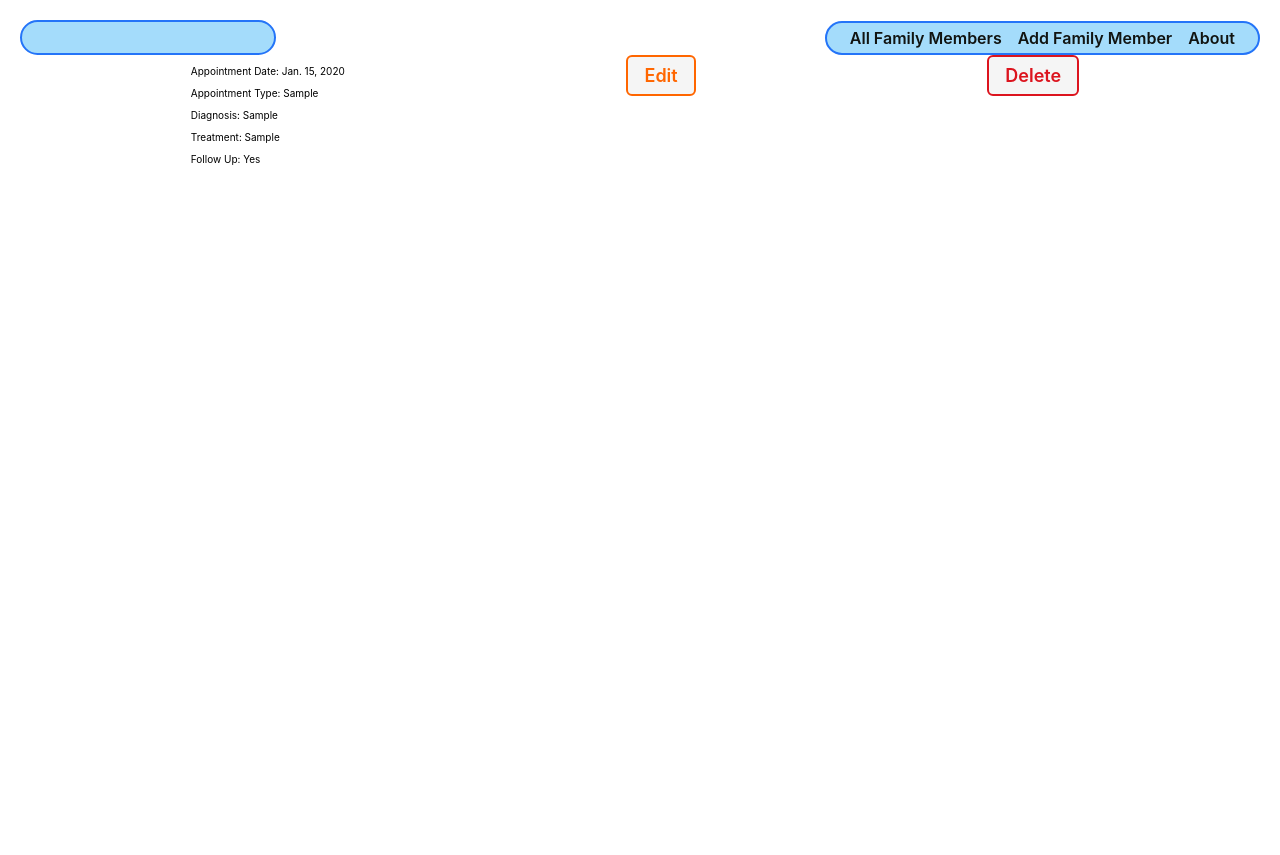
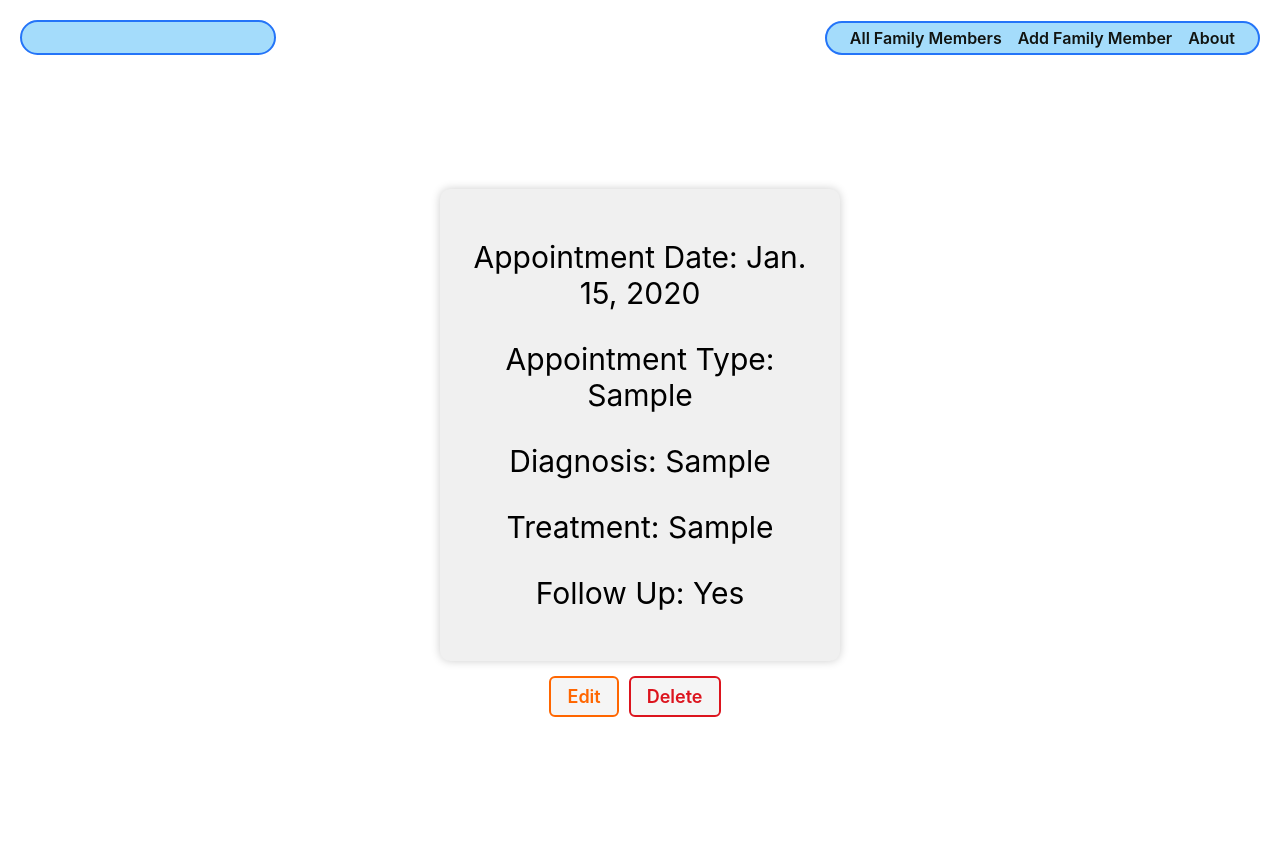
Before and after one commit to ronrain/Family-Health-Base, a Django app: page /appointments/1/ in a window 1280 px wide. Before the commit the page ends 165 px from the top, so only its background shows below. Run offline with Django 4.2, Linux system fonts and the light colour scheme; tables that the repository leaves empty hold one stand-in row (values such as "Sample post").

```diff
--- a/main_app/models.py
+++ b/main_app/models.py
@@ -1,5 +1,6 @@
 from django.db import models
 from django.urls import reverse
+from django.contrib.auth.models import User
 
 OPTIONS = (
   ('Yes', 'Yes'),
@@ -24,6 +25,7 @@ class Member(models.Model):
   weight = models.IntegerField()
   medical_history = models.TextField(max_length=250)
   update_date = models.DateField('Update Date')
+  user = models.ForeignKey(User, on_delete=models.CASCADE)
 
   def __str__(self):
     return self.name
--- /dev/null
+++ b/main_app/static/css/members/appointment-detail.css
@@ -0,0 +1,32 @@
+.appointment-container {
+  display: flex;
+  flex-direction: column;
+  align-items: center;
+  justify-content: center;
+  min-height: 100vh;
+}
+
+.appointment {
+  text-align: center;
+  background-color: #f0f0f0;
+  padding: 20px;
+  border-radius: 10px;
+  box-shadow: 0 0 10px rgba(0, 0, 0, 0.2);
+  max-width: 400px;
+  width: 100%;
+  margin: 0 auto;
+}
+
+.subsection-title {
+  font-size: 24px;
+}
+
+p {
+  font-size: 3rem;
+}
+
+.buttons {
+  display: inline-flex;
+  padding: .5rem;
+  margin-top: 1rem;
+}
--- a/main_app/templates/main_app/appointment_detail.html
+++ b/main_app/templates/main_app/appointment_detail.html
@@ -5,7 +5,7 @@
 <link
   rel="stylesheet"
   type="text/css"
-  href="{% static 'css/members/member-detail.css' %}"
+  href="{% static 'css/members/appointment-detail.css' %}"
 />
 {% endblock %}
 
@@ -20,8 +20,10 @@
     <p>Treatment: {{ appointment.treatment }}</p>
     <p>Follow Up: {{ appointment.follow_up }}</p>
   </div>
-  <a href="{% url 'appointment-update' appointment.id %}" class="btn warn">Edit</a>
-<a href="{% url 'appointment-delete' appointment.id %}" class="btn danger">Delete</a>
+  <div class="buttons">
+    <a href="{% url 'appointment-update' appointment.id %}" class="btn warn">Edit</a>
+  <a href="{% url 'appointment-delete' appointment.id %}" class="btn danger">Delete</a>
+  </div>
 </section>
 
 {% endblock %}
--- a/main_app/templates/main_app/member_confirm_delete.html
+++ b/main_app/templates/main_app/member_confirm_delete.html
@@ -7,7 +7,6 @@
   <h1>Remove Family Member</h1>
 </div>
 <h2>Are you sure you want to remove {{ member.name }}?</h2>
-
 <form action="" method="post" class="form">
   {% csrf_token %}
   <a
```
Also changed, not shown: main_app/migrations/0004_member_user.py (added).
